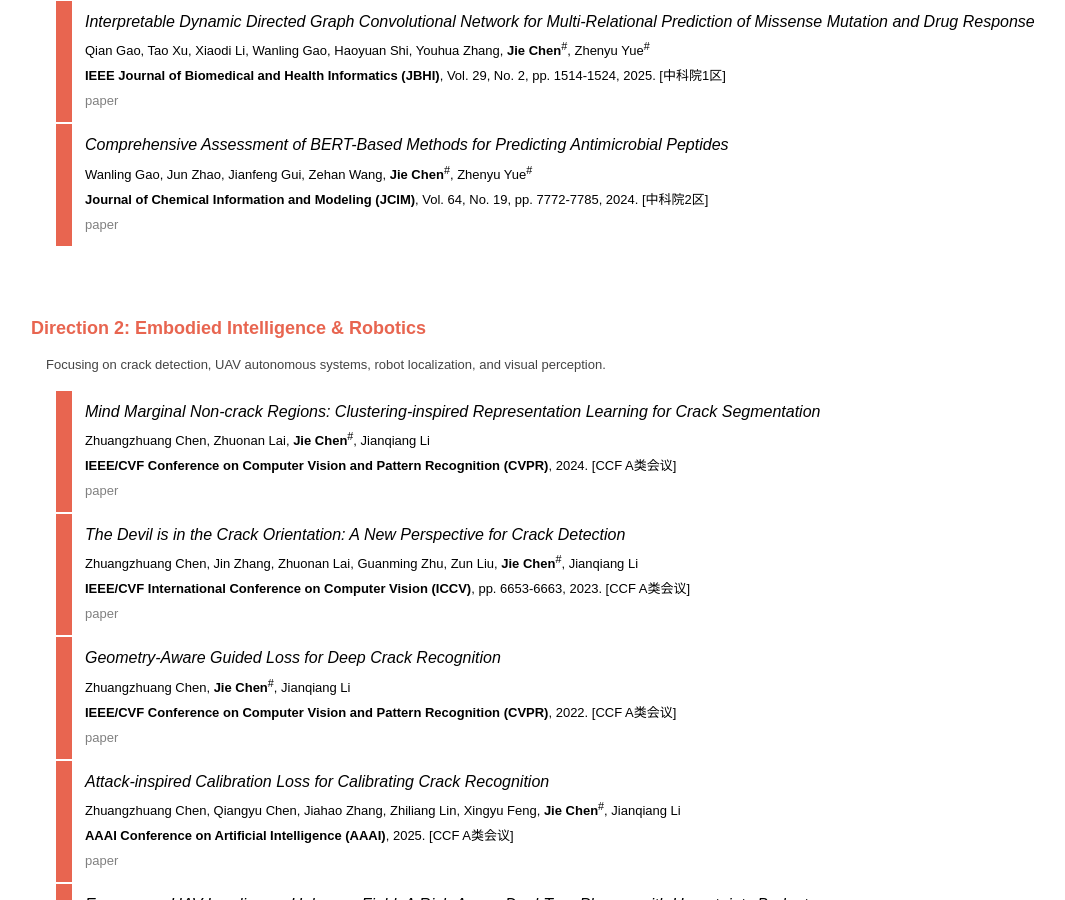
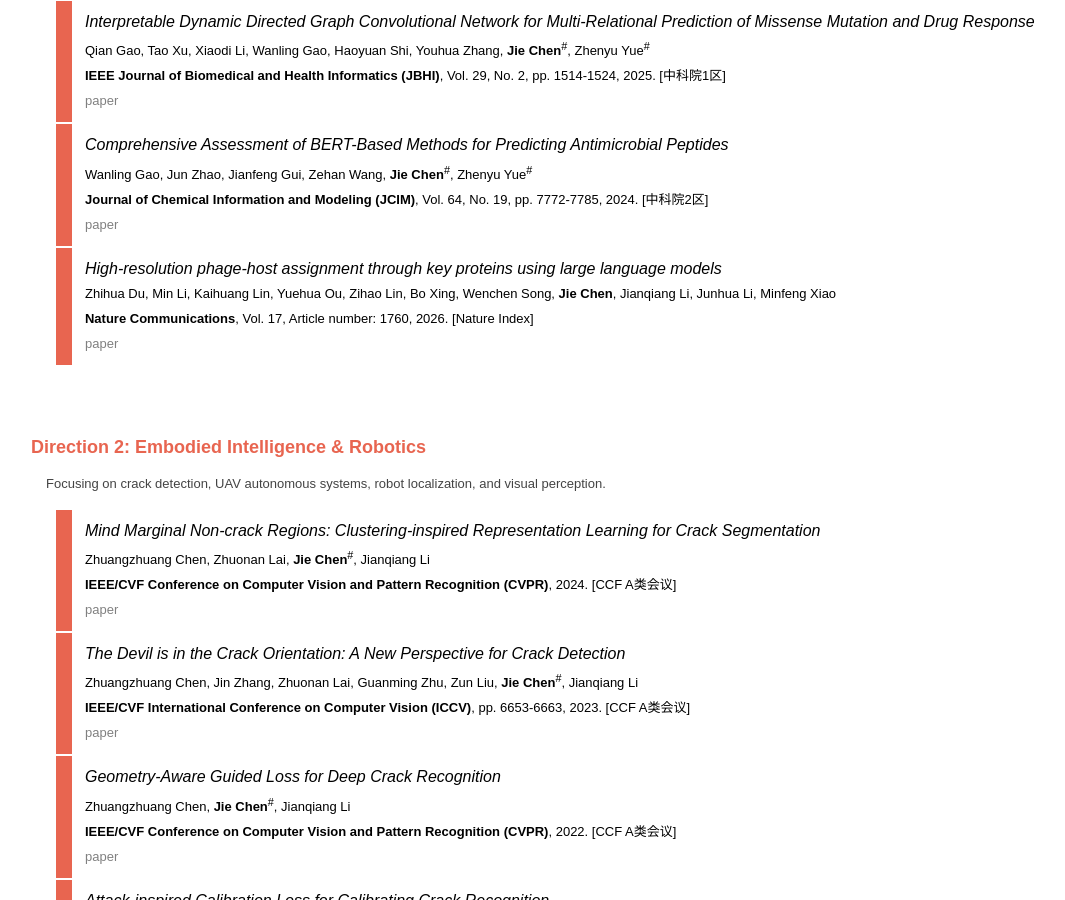
Before and after one commit to arikcj/arikcj.github.io, a Jekyll site: the page built from publications/index.html, in a window 1280 px wide and 900 px high, scrolled down 992 px. Shown: the whole window, without its empty margins (161-1226 px from the left). Built offline with Jekyll 4.4.1, drawn with Linux system fonts in a browser that asks for light colours.

Commit message:
Add new publication: High-resolution phage-host assignment through key proteins using large language models

```diff
--- a/publications/index.html
+++ b/publications/index.html
@@ -118,6 +118,19 @@
 						<font face="Arial" size="2"><b>Journal of Chemical Information and Modeling (JCIM)</b>, Vol. 64, No. 19, pp. 7772-7785, 2024. [中科院2区]</font><br>
 					<font face="Arial" size="2">
 					<a href="https://pubmed.ncbi.nlm.nih.gov/39316765/"><font color="#808080"><font color="#808080">paper</font></font></a>
+				</font></p></td>
+			</tr>
+
+            <!-- [23] Nature Communications 2026 -->
+            <tr>
+				<td style="border-style: none; border-width: medium;" valign="top" width="19">&nbsp;</td>
+				<td bgcolor="#e86550" style="border-style: none; border-width: medium;" valign="top" width="14">&nbsp;</td>
+				<td style="border-style: none; border-width: medium;" valign="top" width="1108">
+					<p style="margin-left: 10px; line-height: 150%; margin-top: 8px; margin-bottom: 8px;"><i><font face="Arial">High-resolution phage-host assignment through key proteins using large language models</font></i><font face="Arial"><i><font style="font-size: 12pt;"><br></font></i></font>
+						<font color="#000000" face="Arial" size="2">Zhihua Du, Min Li, Kaihuang Lin, Yuehua Ou, Zihao Lin, Bo Xing, Wenchen Song, <b>Jie Chen</b>, Jianqiang Li, Junhua Li, Minfeng Xiao</font><b><font color="#000000" face="Arial" size="2"><br></font></b>
+						<font face="Arial" size="2"><b>Nature Communications</b>, Vol. 17, Article number: 1760, 2026. [Nature Index]</font><br>
+					<font face="Arial" size="2">
+					<a href="#"><font color="#808080"><font color="#808080">paper</font></font></a>
 				</font></p></td>
 			</tr>
 
```
